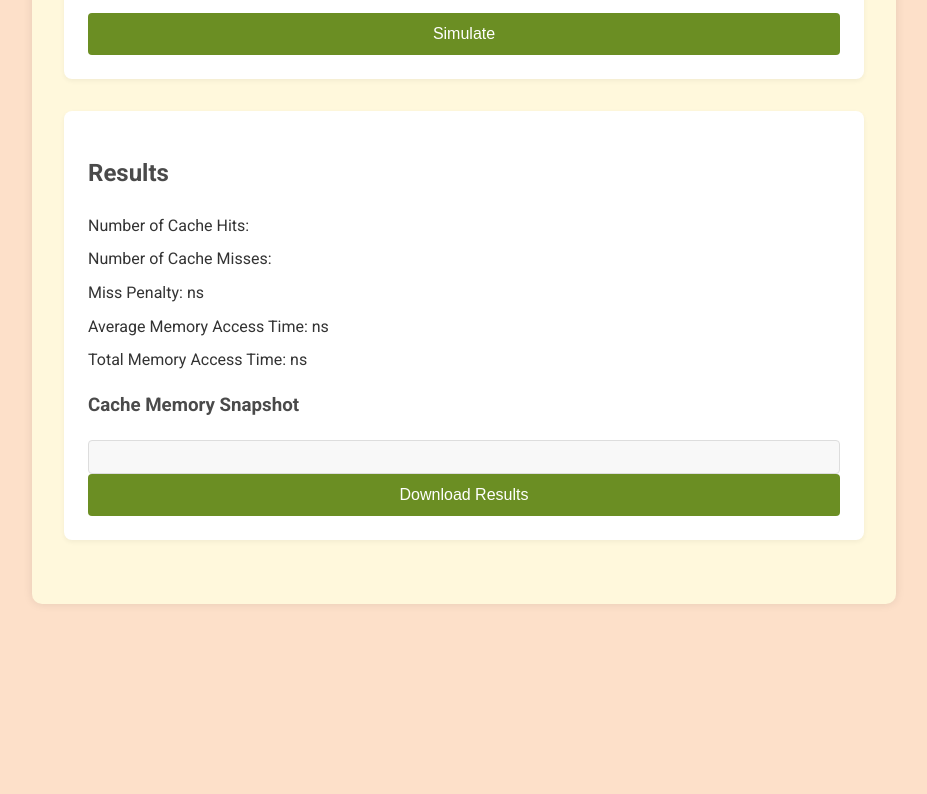
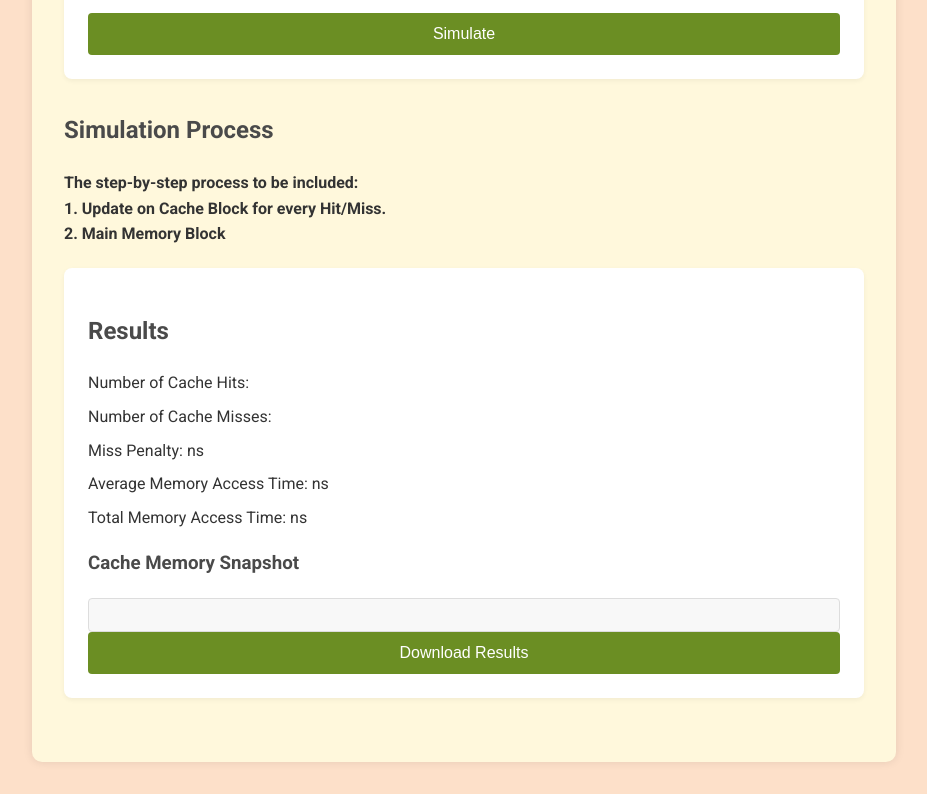
Before and after one commit to shanleyvalenzuela/Cache-Simulator, a plain HTML site: page index.html in a window 1280 px wide. Shown: the part 1019-1813 px from the top of the page, without its empty margins (176-1103 px from the left). Before the commit the page ends 1655 px from the top, so only its background shows below. Drawn offline with Linux system fonts and the light colour scheme.

Commit message:
Update index.html

```diff
--- a/index.html
+++ b/index.html
@@ -44,6 +44,12 @@
 
             <button id="simulate">Simulate</button>
         </div>
+        <h2>Simulation Process</h2>
+        <h4>The step-by-step process to be included: <br>
+            1. Update on Cache Block for every Hit/Miss. <br>
+            2. Main Memory Block</h4>
+            <div id="simulationProcess">
+            </div>
         <div class="output-section">
             <h2>Results</h2>
             <p>Number of Cache Hits: <span id="cacheHits"></span></p>
```
